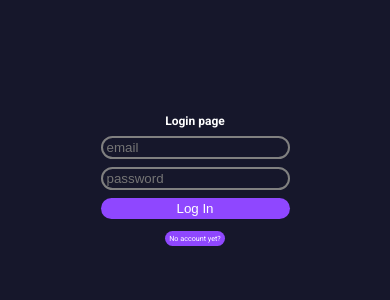
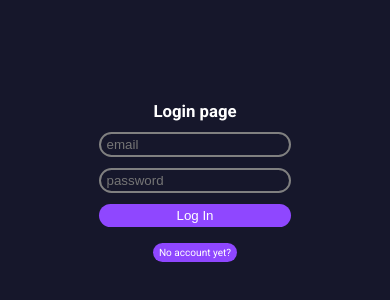
Before and after one commit to RanjitXtha/Chat-App, a React (Create React App) app: page / in a window 390 px wide. Shown: the part 246-546 px from the top of the page. Built offline with nearby package versions, Linux system fonts and the light colour scheme; no server answers; the database is empty.

Commit message:
changes made

```diff
--- a/src/App.css
+++ b/src/App.css
@@ -38,19 +38,19 @@ html{
   }
   @media(max-width:768px){
     html{
-        font-size: 45%;
+        font-size: 50%;
     }
   }
 
   @media(max-width:650px){
     html{
-        font-size: 25%;
+        font-size: 35%;
     }
   }
 
   @media(max-width:350px){
     html{
-        font-size: 15%;
+        font-size: 25%;
     }
   }
 
--- a/src/cssFiles/Home.css
+++ b/src/cssFiles/Home.css
@@ -2,6 +2,7 @@
     display:grid;
     grid-template-columns: 8rem 26rem 1fr ;
 }
+
 
 header{
     display:grid;
--- a/src/cssFiles/chatList.css
+++ b/src/cssFiles/chatList.css
@@ -33,6 +33,8 @@
 }
 
 
+
+
 .last-message{
     font-size: 1.3rem;
     color:gray;
```
Also changed, not shown: src/components/Chat.jsx (line endings or trailing spaces).
